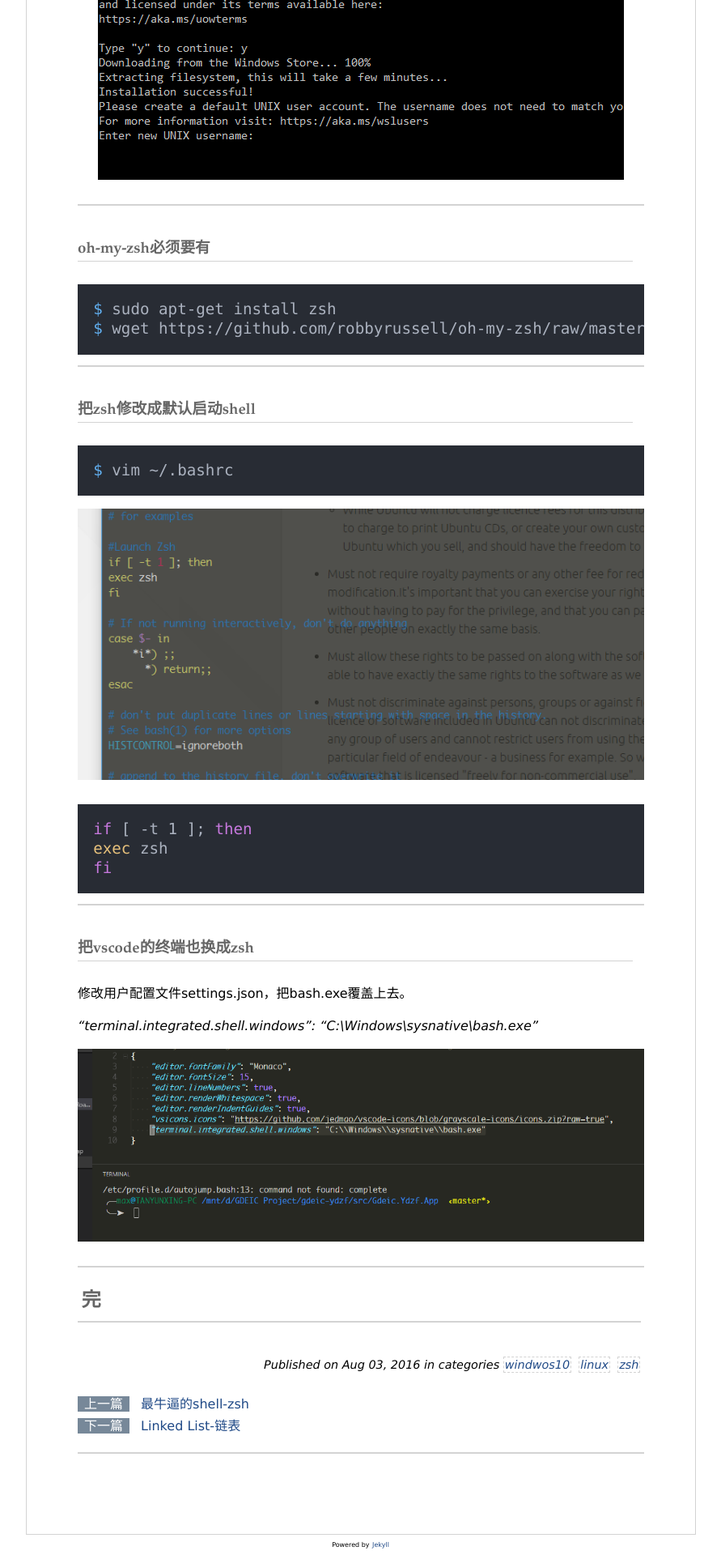
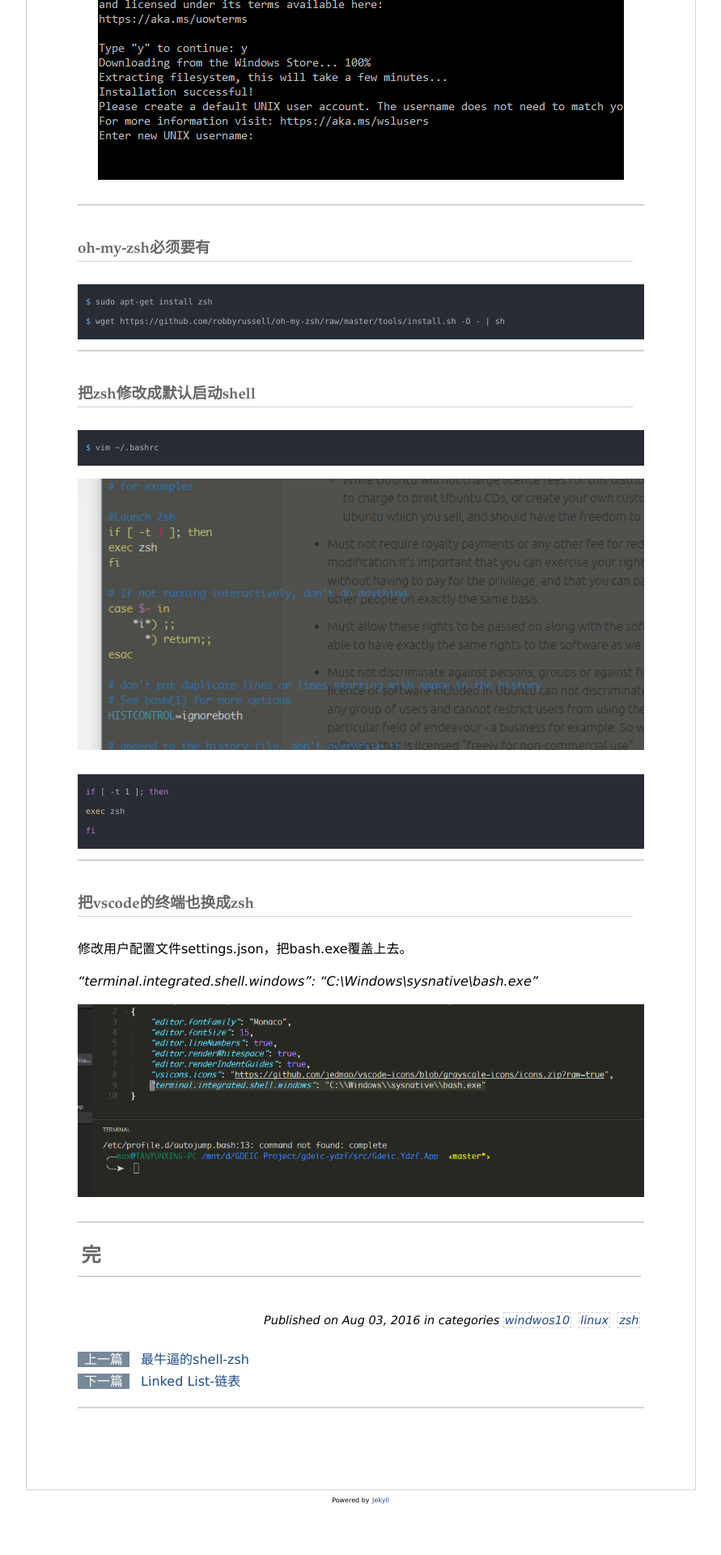
Before and after one commit to MaxTan/maxtan.github.io, a Jekyll site: the page built from _posts/2016-08-03-use-zsh-in-windows10.md, in a window 1280 px wide. Shown: the part 790-2710 px from the top of the page at 81% size, without its empty margins (194-1085 px from the left). Built offline with Jekyll 4.4.1, drawn with Linux system fonts in a browser that asks for light colours; nearby versions of some CDN libraries; comment, search, counter and statistics services are not loaded; after the commit the page ends 2655 px from its top, so only the background shows below that.

Commit message:
Update default.css

```diff
--- a/css/default.css
+++ b/css/default.css
@@ -211,4 +211,5 @@ tr:nth-child(2n) {
 
 pre > code {
     font-family: "Monaco";
+    font-size: x-small;
 }
```
